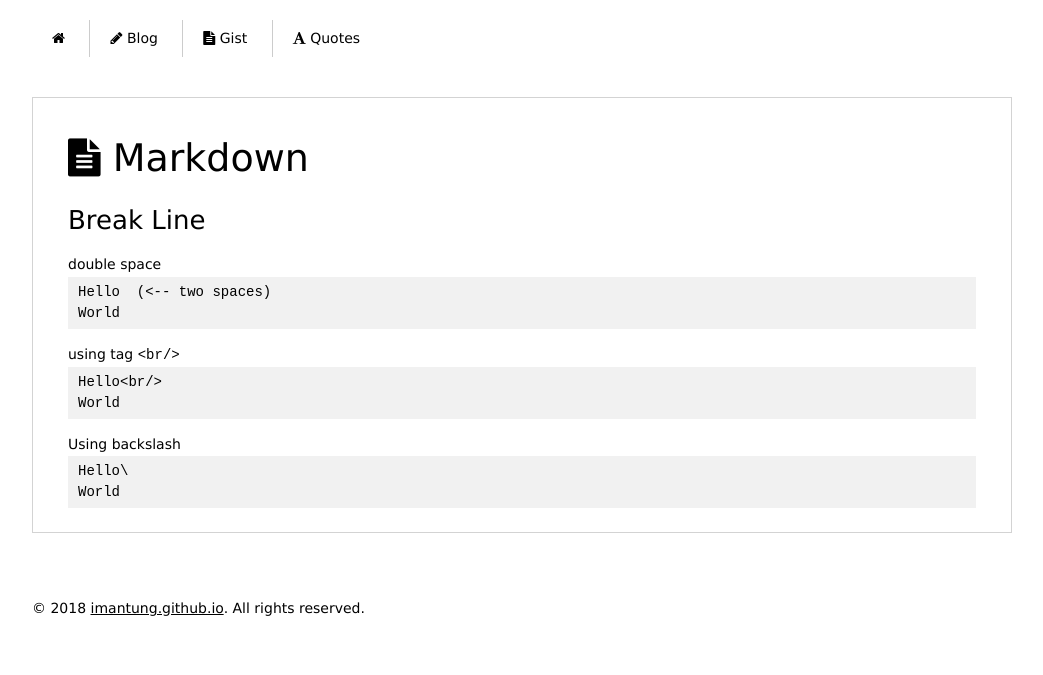
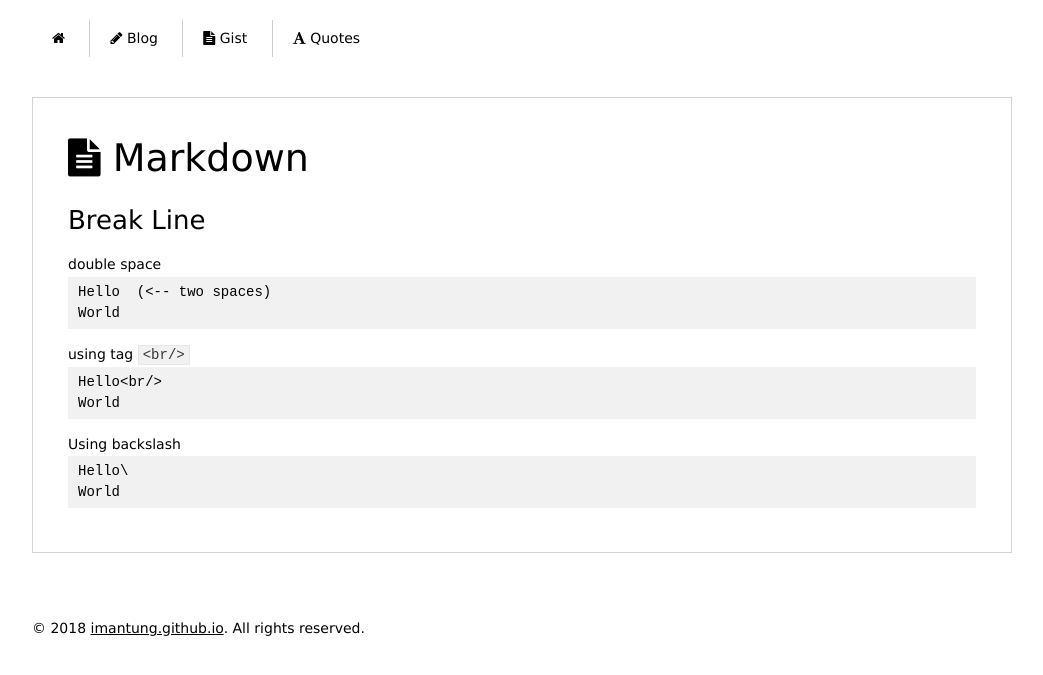
Before and after one commit to imantung/imantung.github.io, a Jekyll site: the page built from gist/_posts/2018-02-05-markdown.md, in a window 1280 px wide. Shown: the top 675 px of the page, without its empty margins (118-1161 px from the left). Built offline with Jekyll 4.4.1, drawn with Linux system fonts in a browser that asks for light colours; nearby versions of some CDN libraries.

Commit message:
Add style to code tag

```diff
--- a/public/css/gist.css
+++ b/public/css/gist.css
@@ -3,7 +3,7 @@
 }
 
 .gist{
-  padding: 10px 35px;
+  padding: 10px 35px 30px 35px;
   border: thin solid #D3D3D3;
 }
 
@@ -18,6 +18,13 @@
   padding: 5px 10px;
   background-color: #F1F1F1;
   overflow-x: scroll;
+}
+
+.gist-content code.highlighter-rouge{
+  border: thin solid  #e6e6e6;
+  background-color: #F1F1F1;
+  color: #333333;
+  padding: 1px 4px;
 }
 
 .gist-content>ul,.gist-content>ol{
```
